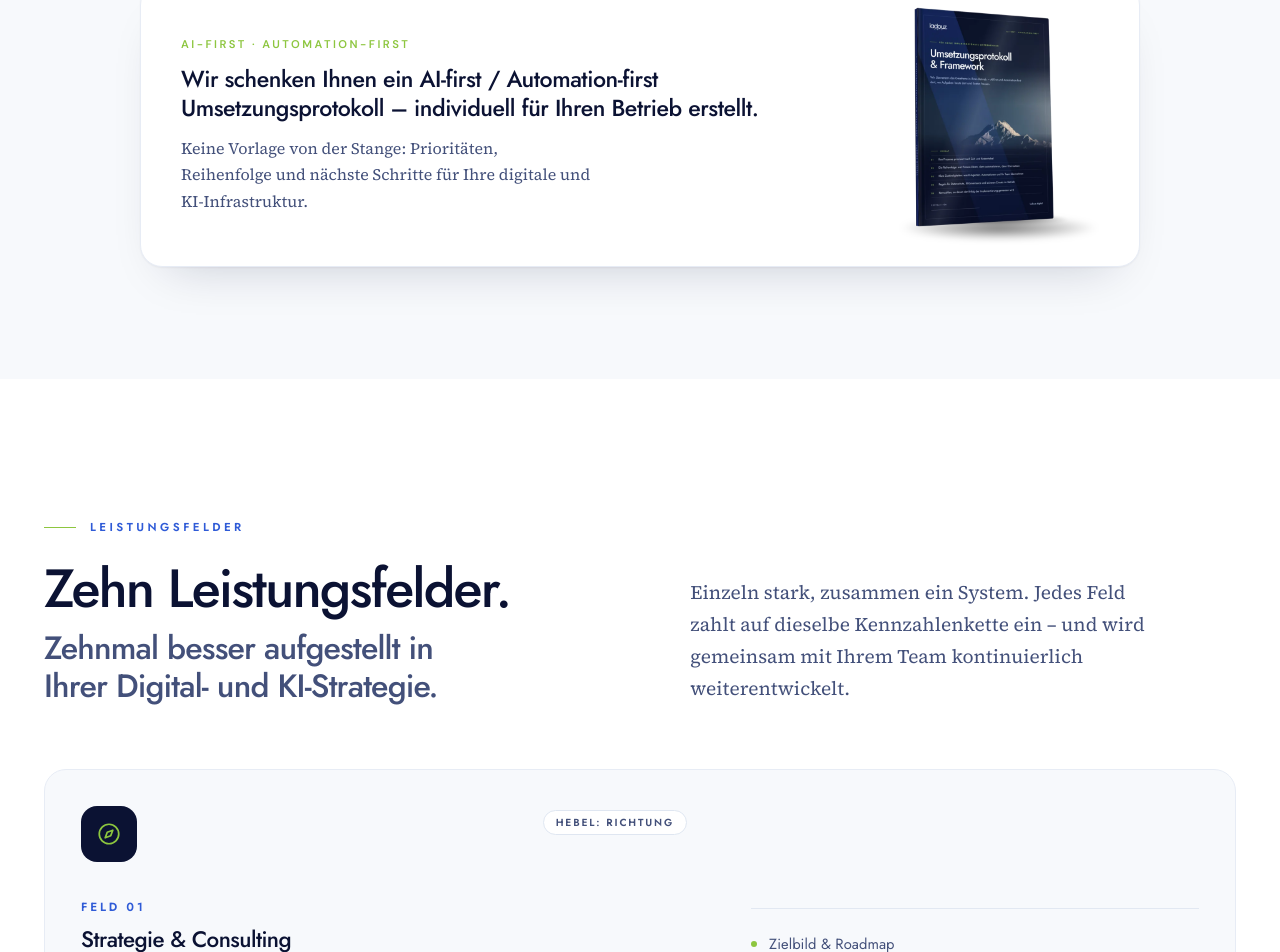
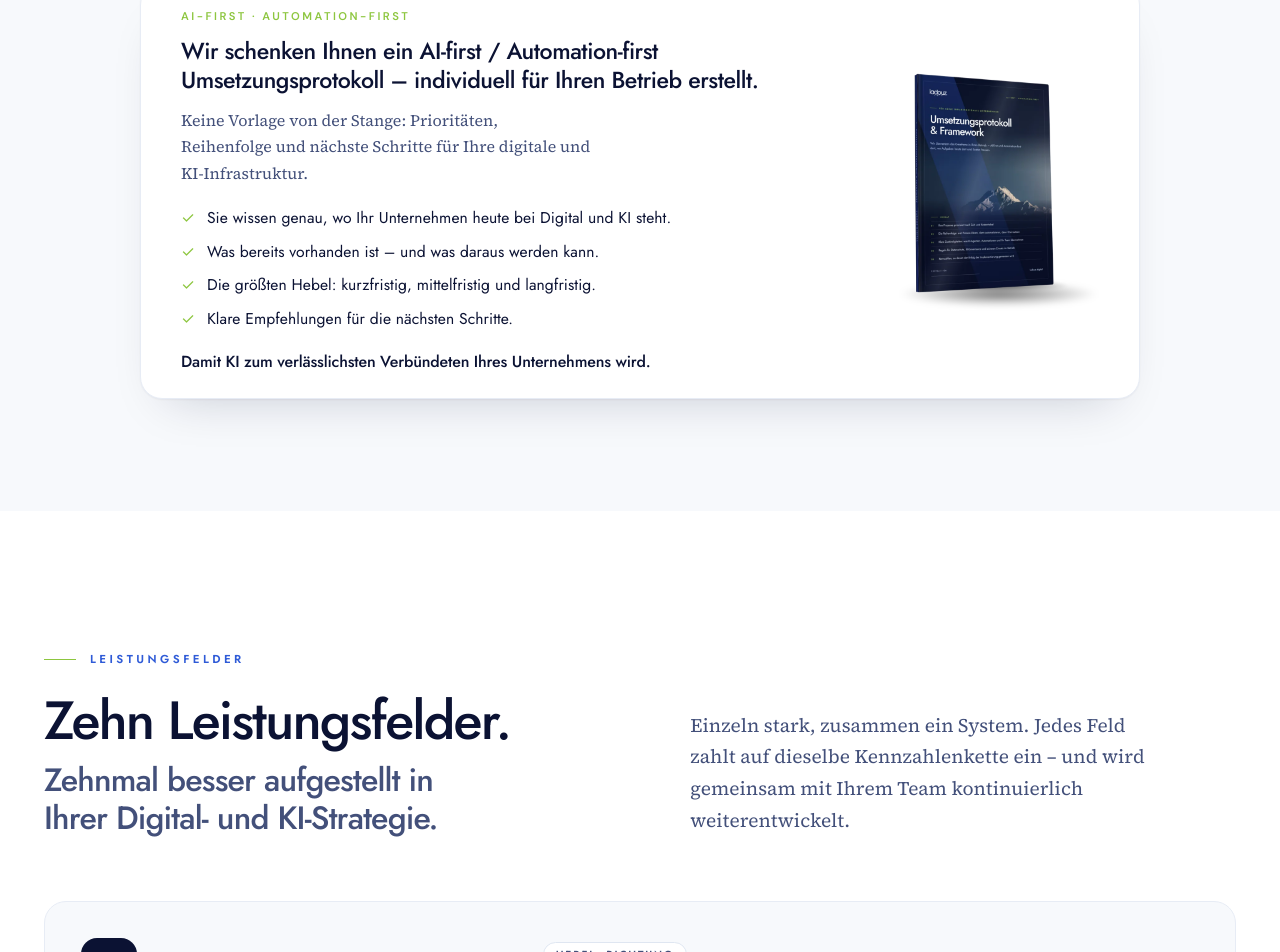
Before and after one commit to nizarladouz/Ladouz-Digital, a Next.js app in the folder ladouz-digital/: page / in a window 1280 px wide. Shown: the part 3752-4704 px from the top of the page. Built offline with nearby package versions, Linux system fonts and the light colour scheme.

Commit message:
Protokoll-Kachel: Checkliste + KI-Verbündeter

```diff
--- a/ladouz-digital/app/page.tsx
+++ b/ladouz-digital/app/page.tsx
@@ -1564,6 +1564,17 @@ function Bestandsaufnahme() {
             </p>
             <p className="ld-serif mt-3 max-w-[52ch] text-[1rem] leading-[1.65] text-[#43507a]">
               Keine Vorlage von der Stange: Prioritäten, Reihenfolge und nächste Schritte für Ihre digitale und KI-Infrastruktur.
+            </p>
+            <ul className="mt-5 space-y-2.5">
+              {[
+                "Sie wissen genau, wo Ihr Unternehmen heute bei Digital und KI steht.",
+                "Was bereits vorhanden ist – und was daraus werden kann.",
+                "Die größten Hebel: kurzfristig, mittelfristig und langfristig.",
+                "Klare Empfehlungen für die nächsten Schritte.",
+              ].map((x) => <li key={x} className="flex gap-3 text-[0.98rem] text-[#0b1233]"><span className="flex-none text-[#8dc63f]">✓</span>{x}</li>)}
+            </ul>
+            <p className="mt-5 text-[1rem] font-medium leading-[1.5] tracking-[-0.01em] text-[#0b1233]">
+              Damit KI zum verlässlichsten Verbündeten Ihres Unternehmens wird.
             </p>
           </div>
           <button type="button" onClick={() => setGross(true)} aria-label="Umsetzungsprotokoll vergrößert ansehen" className="group relative mx-auto block w-[180px] cursor-zoom-in transition-transform duration-500 hover:-translate-y-1 sm:-my-2 sm:w-[200px]">
```
